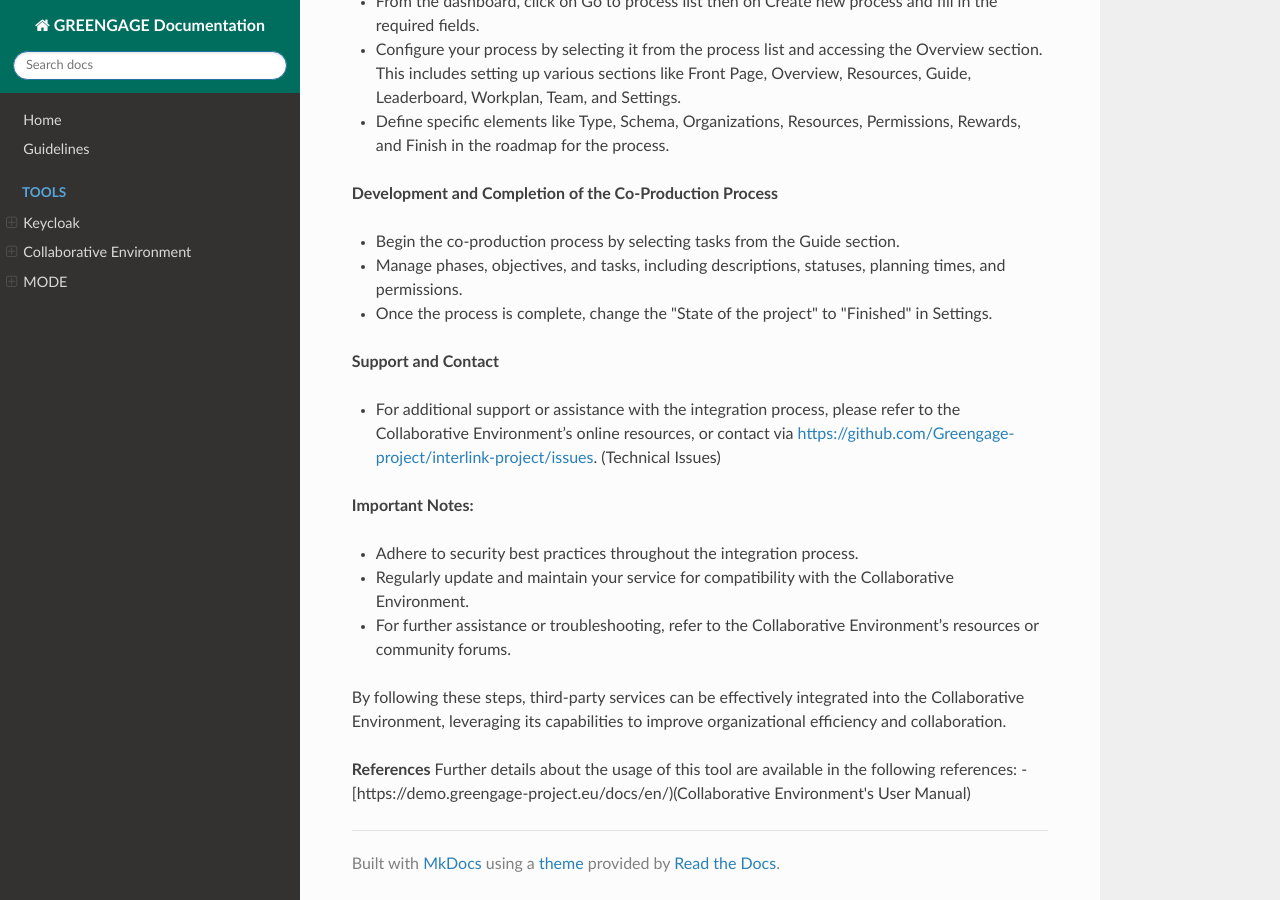
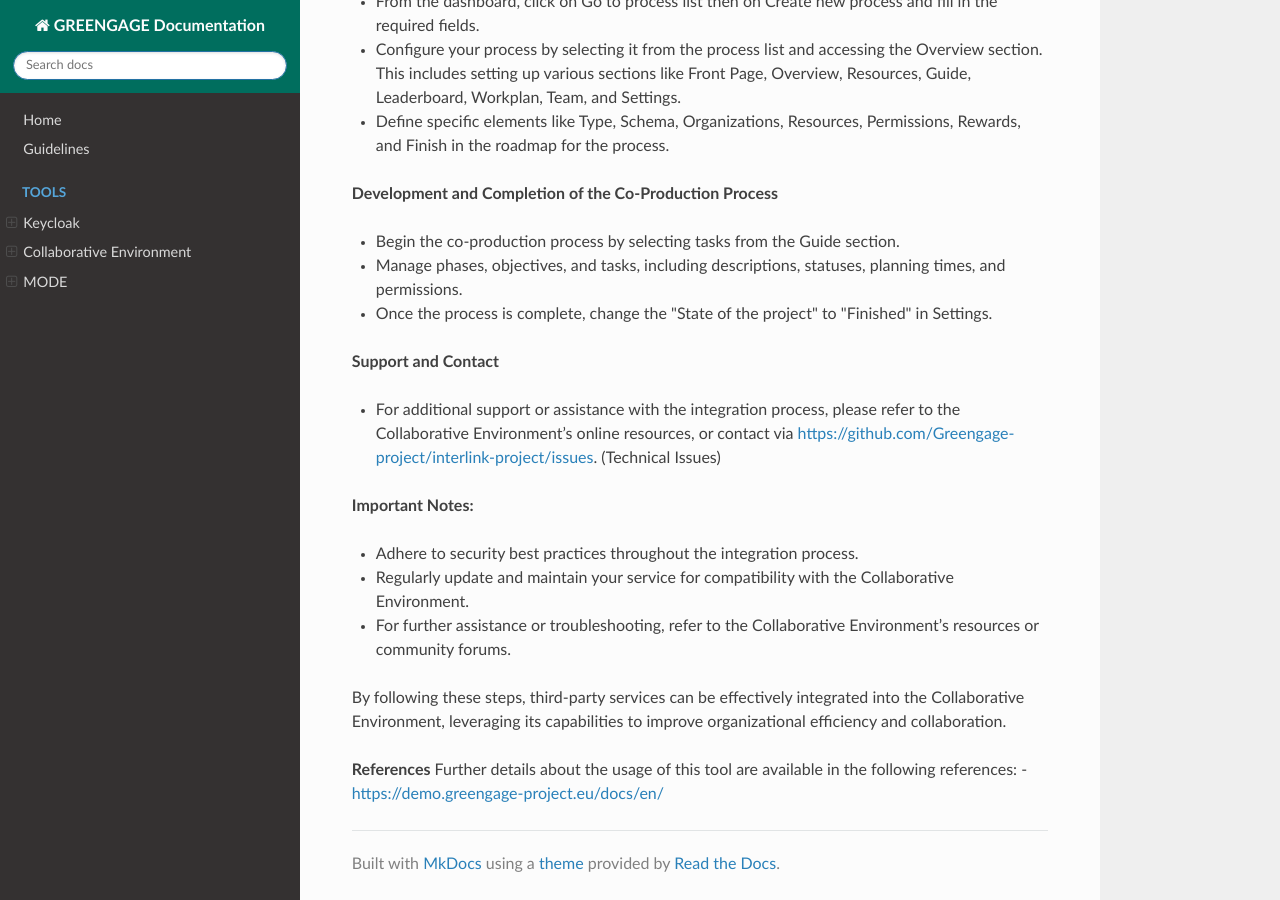
Before and after one commit to Greengage-project/Documentation, an MkDocs documentation site: the page built from docs/tools/collaborativeEnvironment/integration.md, in a window 1280 px wide and 900 px high, scrolled down 663 px. Built offline with MkDocs 1.6.1, drawn with Linux system fonts in a browser that asks for light colours; nearby versions of some CDN libraries.

Commit message:
Update integration.md
Corrected hyperlink

```diff
--- a/docs/tools/collaborativeEnvironment/integration.md
+++ b/docs/tools/collaborativeEnvironment/integration.md
@@ -37,4 +37,4 @@ By following these steps, third-party services can be effectively integrated int
 
 **References**
 Further details about the usage of this tool are available in the following references:
-- [https://demo.greengage-project.eu/docs/en/)(Collaborative Environment's User Manual)
+- [https://demo.greengage-project.eu/docs/en/](Collaborative Environment's User Manual)
```
